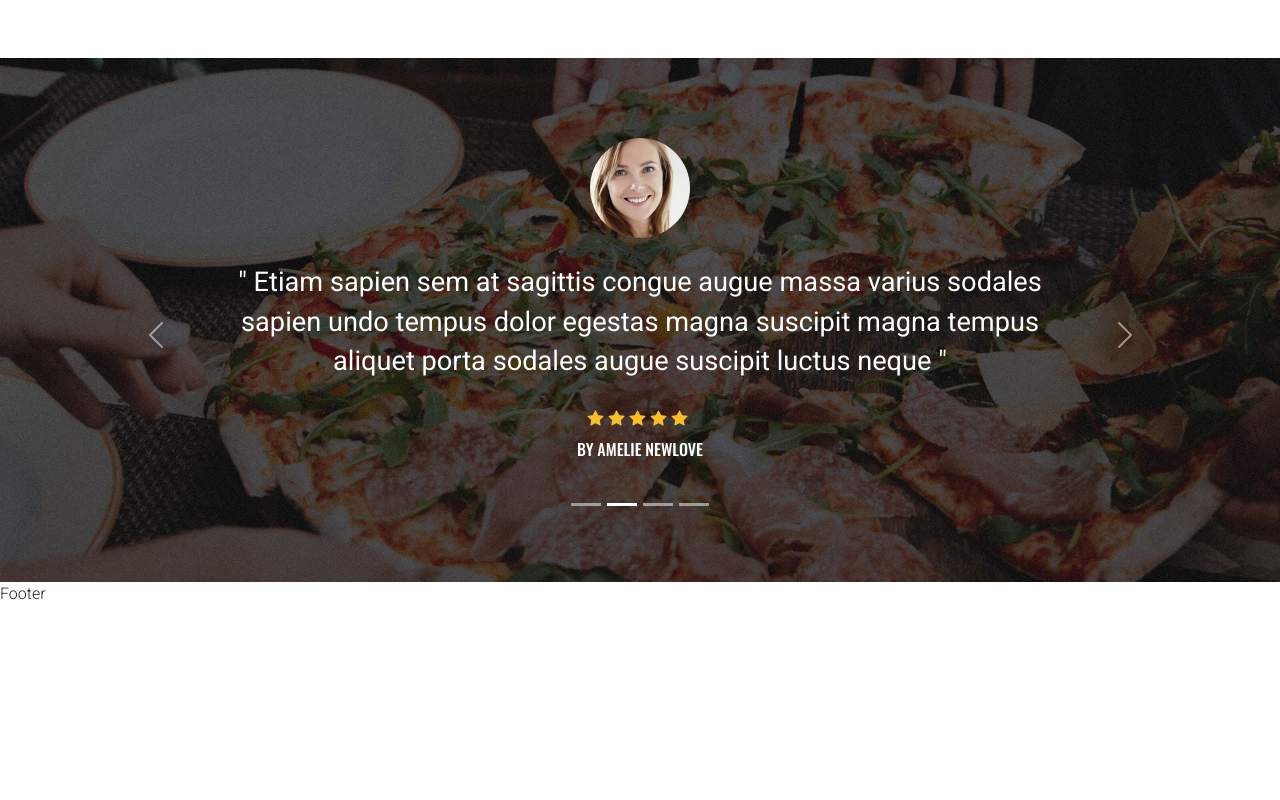
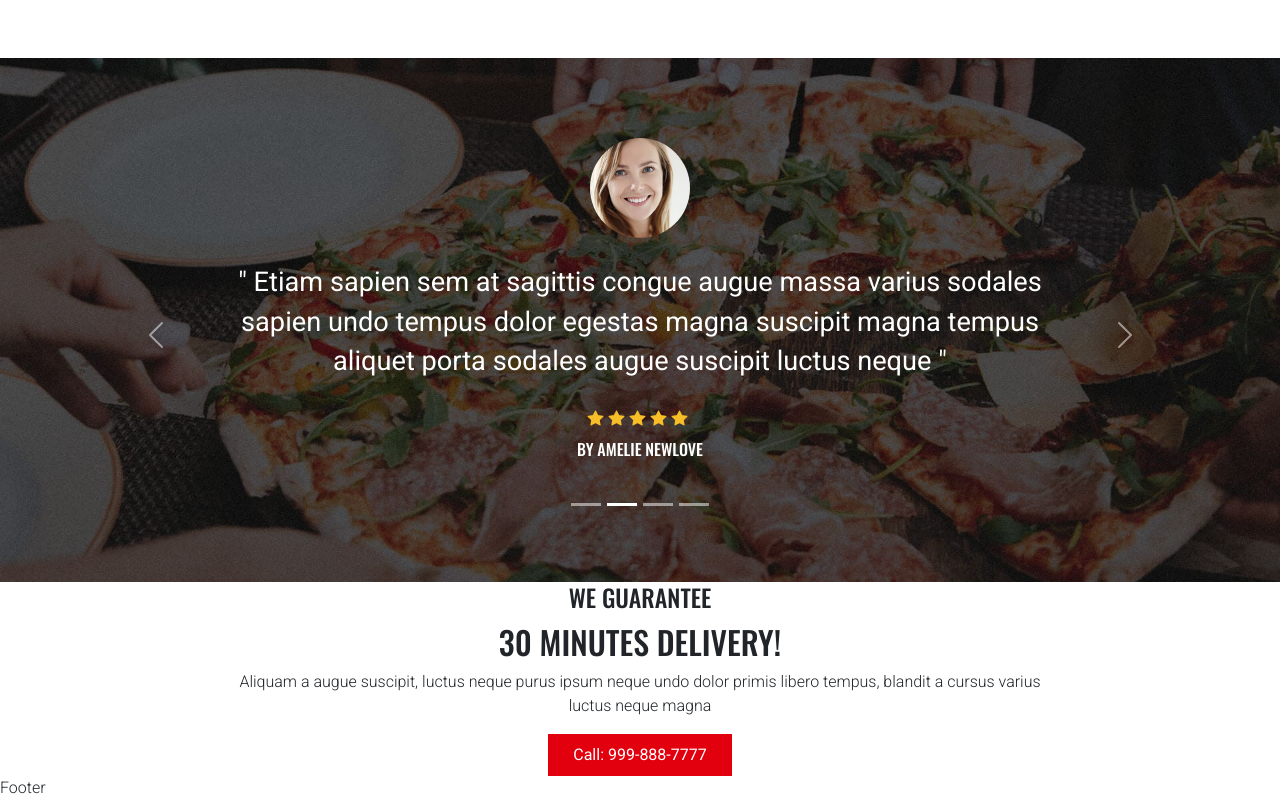
Before and after one commit to CostaLacoste/Food-delivery-website, a React (Create React App) app: page / in a window 1280 px wide. Shown: the part 6854-7654 px from the top of the page. Before the commit the page ends 7460 px from the top, so only its background shows below. Built offline with nearby package versions, Linux system fonts and the light colour scheme.

Commit message:
Blog sec fix

```diff
--- a/src/Pages/Home/Home.js
+++ b/src/Pages/Home/Home.js
@@ -7,6 +7,7 @@ import Section3 from './Section3.js';
 import Section4 from './Section4.js';
 import Section5 from './Section5.js';
 import Section6 from './Section6.js';
+import Section7 from './Section7.js';
 
 function Home() {
     return (
@@ -18,6 +19,7 @@ function Home() {
             <Section4 />
             <Section5 />
             <Section6 />
+            <Section7 />
         </Layout>
         </>
     );
--- /dev/null
+++ b/src/Pages/Home/Section7.js
@@ -0,0 +1,26 @@
+import React from "react";
+import { Container, Row, Col } from 'react-bootstrap';
+import { Link } from 'react-router-dom';
+
+function Section7(){
+    return (
+        <section className="contact_section">
+            <Row className="justify-content-center">
+                <Col sm={8} className="text-center">
+                    <h4>We Guarantee</h4>
+                    <h2>30 Minutes Delivery!</h2>
+                    <p>
+                        Aliquam a augue suscipit, luctus neque purus ipsum neque undo
+                        dolor primis libero tempus, blandit a cursus varius luctus neque
+                        magna
+                    </p>
+                    <Link to="/" className="btn btn_red px-4 py-2 rounded-0">
+                        Call: 999-888-7777
+                    </Link>
+                </Col>
+            </Row>
+        </section>
+    );
+}
+
+export default Section7
--- a/src/Styles/HomeStyle.css
+++ b/src/Styles/HomeStyle.css
@@ -265,6 +265,7 @@
     background: url('../Assets/assets/blog/reviews.jpg') no-repeat center center;
     background-size: cover;
     background-attachment: fixed;
+    overflow: hidden;
 }
 .blog_section .user_img img{
     width: 100px;
@@ -334,6 +335,5 @@
     }
     .blog_section .carousel.slide .carousel-inner .carousel-caption p{
         font-size: 1rem;
-
     }
 }
```
